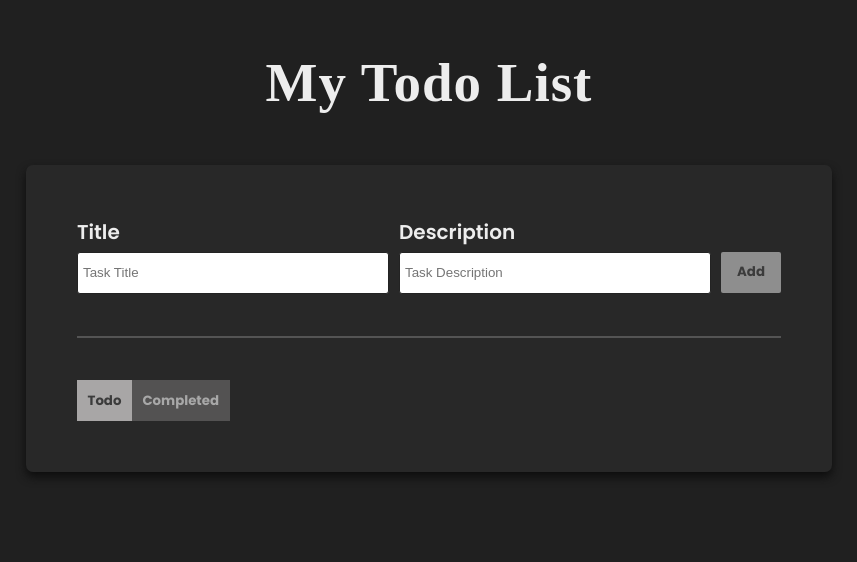
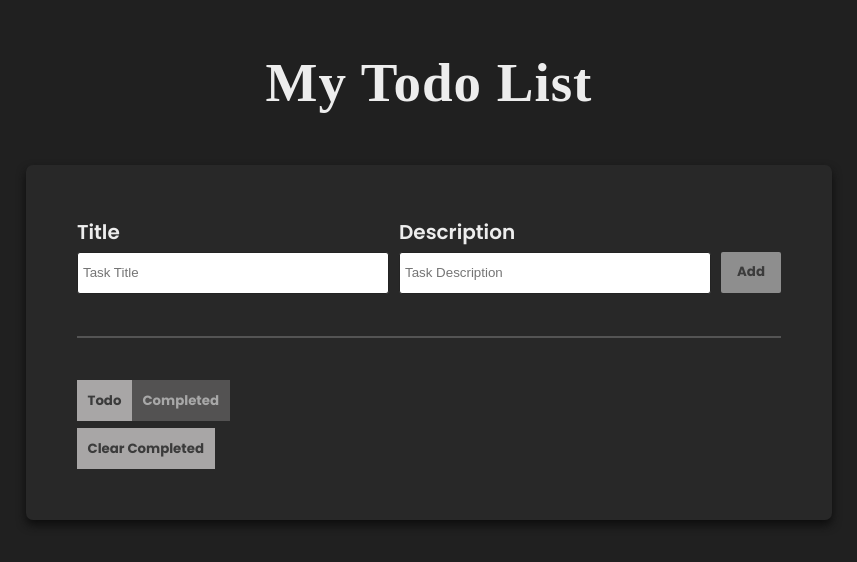
Before and after one commit to Takezooo/todo-app, a React (Create React App) app: page / in a window 1280 px wide. Both pictures are taken after a click on the button "Completed". Shown: the top 562 px of the page, without its empty margins (211-1068 px from the left). Built offline with nearby package versions, Linux system fonts and the light colour scheme; a web font is replaced by a local one.

Commit message:
completed my todo list

```diff
--- a/src/App.css
+++ b/src/App.css
@@ -58,7 +58,7 @@ label{
     padding: 4%;
     width: fit-content;
     margin: 4% auto;
-    max-height: 80vh;
+    max-height: 55vh;
     overflow-y: auto;
     border-radius: 7px;
     box-shadow: 0px 5px 10px rgb(13, 13, 13);
@@ -112,6 +112,28 @@ label{
     cursor: pointer;
 }
 
+.clearAll{
+    background-color: rgb(168, 166, 166);
+    color: rgb(59, 59, 59);
+    font-family: 'Poppins', sans-serif;
+    font-weight: 700;
+    border: none;
+    margin-top: 1%;
+    padding: 10.5px;
+    width: fit-content;
+    cursor: pointer;
+    display: none;
+}
+
+.clearAll:hover{
+    background-color: rgb(83, 82, 82);
+    color: rgb(168, 168, 168);
+}
+
+.show{
+    display: block;
+}
+
 .active{
     background-color: rgb(83, 82, 82);
     color: rgb(168, 168, 168);
@@ -123,7 +145,7 @@ label{
 }
 
 .todo-list-item{
-    margin: 1% 0;
+    margin: 1% 0 0 0;
     background-color: rgb(83, 82, 82);
     display: flex;
     justify-content: space-between;
--- a/src/App.js
+++ b/src/App.js
@@ -17,25 +17,35 @@ function App() {
       description: newDescription,
     };
 
+    if (newTitle !== "" && newDescription !== "") {
       let updatedTodoArr = [...allTodos];
       updatedTodoArr.push(newTodoItem);
       setTodos(updatedTodoArr);
       localStorage.setItem("todolist", JSON.stringify(updatedTodoArr));
       setNewTitle("");
       setNewDescription("");
+    } else {
+      if (newTitle === "") {
+        alert("Please add Title to your task");
+      } else if (newDescription === "") {
+        alert("Please add Description to your task");
+      } else {
+        alert("Please add Title and Description to your task");
+      }
+    }
   };
 
   const handleDeleteItem = (index) => {
     let removeTodo = [...allTodos];
-    removeTodo.splice(index);
+    removeTodo.splice(index, 1);
     setTodos(removeTodo);
 
     localStorage.setItem("todolist", JSON.stringify(removeTodo));
   };
 
-  const handleDeleteCompleted= (index) => {
+  const handleDeleteCompleted = (index) => {
     let removeCompleted = [...completedTasks];
-    removeCompleted.splice(index);
+    removeCompleted.splice(index, 1);
     setCompletedTasks(removeCompleted);
 
     localStorage.setItem("completeTask", JSON.stringify(removeCompleted));
@@ -62,6 +72,25 @@ function App() {
     setCompletedTasks(updatedCompletedArr);
     handleDeleteItem(index);
     localStorage.setItem("completeTask", JSON.stringify(updatedCompletedArr));
+  };
+
+  const handleEditItem = (index) => {
+    if (index !== null) {
+      let updatedTodoArr = [...allTodos];
+      updatedTodoArr[index] = {
+        title: newTitle,
+        description: newDescription,
+      };
+      setTodos(updatedTodoArr);
+      localStorage.setItem("todolist", JSON.stringify(updatedTodoArr));
+      setNewTitle("");
+      setNewDescription("");
+    }
+  };
+
+  const handleClearCompletedTasks = () => {
+    setCompletedTasks([]);
+    localStorage.removeItem("completeTask");
   };
 
   useEffect(() => {
@@ -139,7 +168,10 @@ function App() {
                       className="delete-icon"
                       onClick={handleDeleteItem}
                     />
-                    <CiEdit className="edit-icon" />
+                    <CiEdit
+                      className="edit-icon"
+                      onClick={() => handleEditItem(index)}
+                    />
                     <LuCheck
                       className="check-icon"
                       onClick={() => handleCompleted(index)}
@@ -149,6 +181,13 @@ function App() {
               );
             })}
 
+          <button
+            className={`clearAll ${isCompleteScrn === true && "show"}`}
+            onClick={handleClearCompletedTasks}
+          >
+            Clear Completed{" "}
+          </button>
+
           {isCompleteScrn === true &&
             completedTasks.map((item, index) => {
               return (
@@ -156,7 +195,9 @@ function App() {
                   <div>
                     <h3>{item.title}</h3>
                     <p>{item.description}</p>
-                    <p><small>Completed On: {item.completedOn}</small></p>
+                    <p>
+                      <small>Completed On: {item.completedOn}</small>
+                    </p>
                   </div>
                   <div className="icon-area">
                     <AiOutlineDelete
```
Lines whose indentation alone changed are shown as unchanged.
